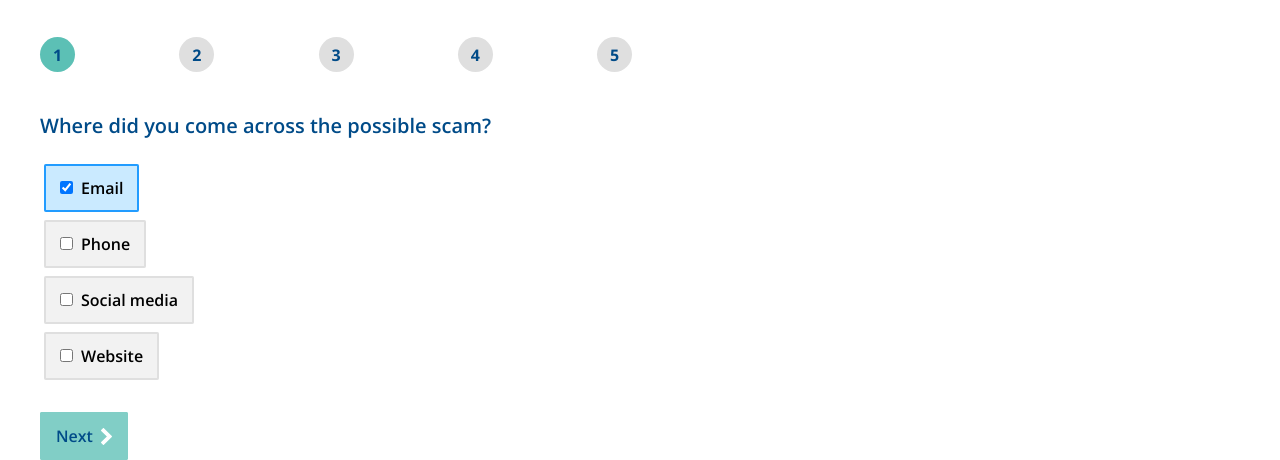
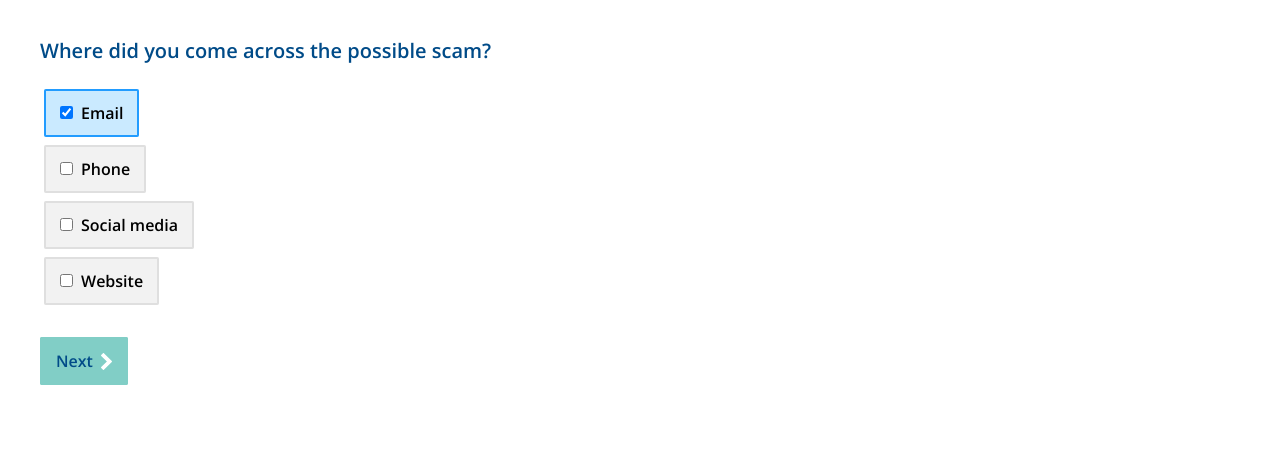
Before and after one commit to btomy/react-scams-proto, a React app: page / in a window 1280 px wide. Shown: the part 423-883 px from the top of the page. After the commit the page ends 808 px from the top, so only its background shows below. Built offline with nearby package versions, Linux system fonts and the light colour scheme.

Commit message:
removing progress bar [stepper tool]

```diff
--- a/app/MasterForm.js
+++ b/app/MasterForm.js
@@ -5,24 +5,7 @@ import Step2 from "./components/Steps/Step2";
 import Step3 from "./components/Steps/Step3";
 import Step4 from "./components/Steps/Step4";
 
-import Stepper from "./Stepper";
 import Button from "./components/Button/Button";
-
-export const StepperContext = React.createContext();
-
-class StepperProvider extends Component {
-  render() {
-    return (
-      <StepperContext.Provider
-        value={{
-          stage: this.props.stage
-        }}
-      >
-        {this.props.children}
-      </StepperContext.Provider>
-    );
-  }
-}
 
 class MasterForm extends Component {
   constructor(props) {
@@ -151,18 +134,7 @@ class MasterForm extends Component {
     return (
       <div className="rich-content line-limit-width">
         <h1>Scams Tool</h1>
-        <StepperProvider stage={this.state.currentStep}>
-          <Stepper>
             <form>
-              <div className="progress-bar">
-                <Stepper.Progress>
-                  <Stepper.Stage num={1} />
-                  <Stepper.Stage num={2} />
-                  <Stepper.Stage num={3} />
-                  <Stepper.Stage num={4} />
-                  <Stepper.Stage num={5} />
-                </Stepper.Progress>
-              </div>
               <div className="steps-container">
                 <Step1
                   currentStep={this.state.currentStep}
@@ -192,8 +164,6 @@ class MasterForm extends Component {
                 {this.submitButton}
               </div>
             </form>
-          </Stepper>
-        </StepperProvider>
       </div>
     );
   }
--- a/app/Stepper.js
+++ /dev/null
@@ -1,14 +0,0 @@
-import React, { Component } from "react";
-
-import Progress, { Stage } from "./components/Progress/Progress";
-
-class Stepper extends Component {
-  static Progress = Progress;
-  static Stage = Stage;
-
-  render() {
-    return <React.Fragment>{this.props.children}</React.Fragment>;
-  }
-}
-
-export default Stepper;
--- a/app/components/Progress/Progress.js
+++ /dev/null
@@ -1,30 +0,0 @@
-import React, { Component } from "react";
-import { StepperContext } from "../../MasterForm";
-
-export const Stage = ({ num }) => (
-  <StepperContext.Consumer>
-    {value => <React.Fragment>{renderIcon(value.stage, num)}</React.Fragment>}
-  </StepperContext.Consumer>
-);
-
-const renderIcon = (stage, num) => {
-  if (stage < num) {
-    return (
-        <li className="step-icon">{num}</li>
-    );
-  }
-  return (
-    // <img
-    //   className="animated fadeIn"
-    //   style={{ width: "12px" }}
-    //   src="https://rawgit.com/shaunoff/Stepper/cc93083fce0eba1dfc7867af098ddc4eef9ce298/public/icons/checked2.svg"
-    // />
-    <li className="step-icon completed">{num}</li>
-  );
-};
-
-export default class Progress extends Component {
-  render() {
-    return <ul className="flex flex-row list-style-none justify-between p-0">{this.props.children}</ul>;
-  }
-}
--- a/app/index.html
+++ b/app/index.html
@@ -7,7 +7,6 @@
     <title>Scams</title>
 
     <link rel="stylesheet" href="css/cads.css" />
-    <link rel="stylesheet" href="css/style.css" />
   </head>
   <body class="open-sans">
     <header class="white z-index-200 m-0 bg-heritage-blue sticky mb-4">
--- a/css/style.css
+++ /dev/null
@@ -1,16 +0,0 @@
-.step-icon{
-    background: #dfdfdf;
-    border-radius: 30px;
-    color: #004b88;
-    font-weight: bold;
-    width: 35px;
-    height: 35px;
-    text-align: center;
-    display: flex;
-    flex-direction: column;
-    justify-content: space-evenly;
-}
-
-.step-icon.completed{
-    background:#5cc0b5;
-}
```
